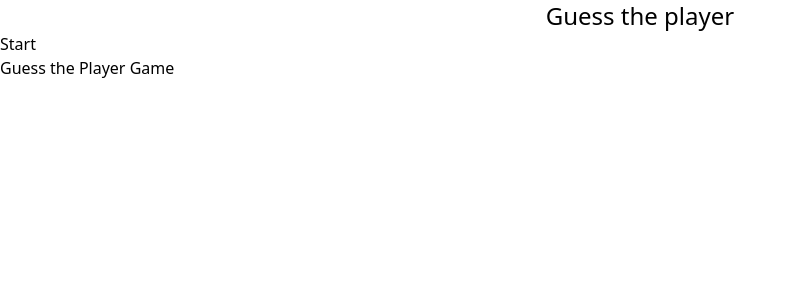
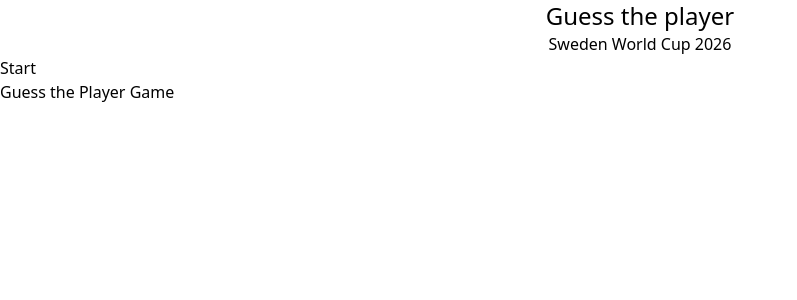
Before and after one commit to oscarojling/guess-the-player, a Next.js app: page / in a window 1280 px wide. Shown: the top 300 px of the page, without its empty margins (0-797 px from the left). Built offline with nearby package versions, Linux system fonts and the light colour scheme.

Commit message:
Added subtitle and test for header

```diff
--- a/components/Header/index.tsx
+++ b/components/Header/index.tsx
@@ -1,7 +1,10 @@
+import SubTitle from "../SubTitle"
+
 const Header = () => {
   return (
-    <header className="flex justify-center">
+    <header className="flex text-center justify-center flex-col">
       <h1 className="text-2xl">Guess the player</h1>
+      <SubTitle text="Sweden World Cup 2026" />
     </header>
   )
 }
--- /dev/null
+++ b/components/SubTitle/index.tsx
@@ -0,0 +1,5 @@
+const SubTitle = ({ text }: { text: string }) => {
+  return <h2 className="text-black text-center m-4">{text}</h2>;
+};
+
+export default SubTitle;
```
Also changed, not shown: 1 other file (tests, documents, lock files or other folders).
